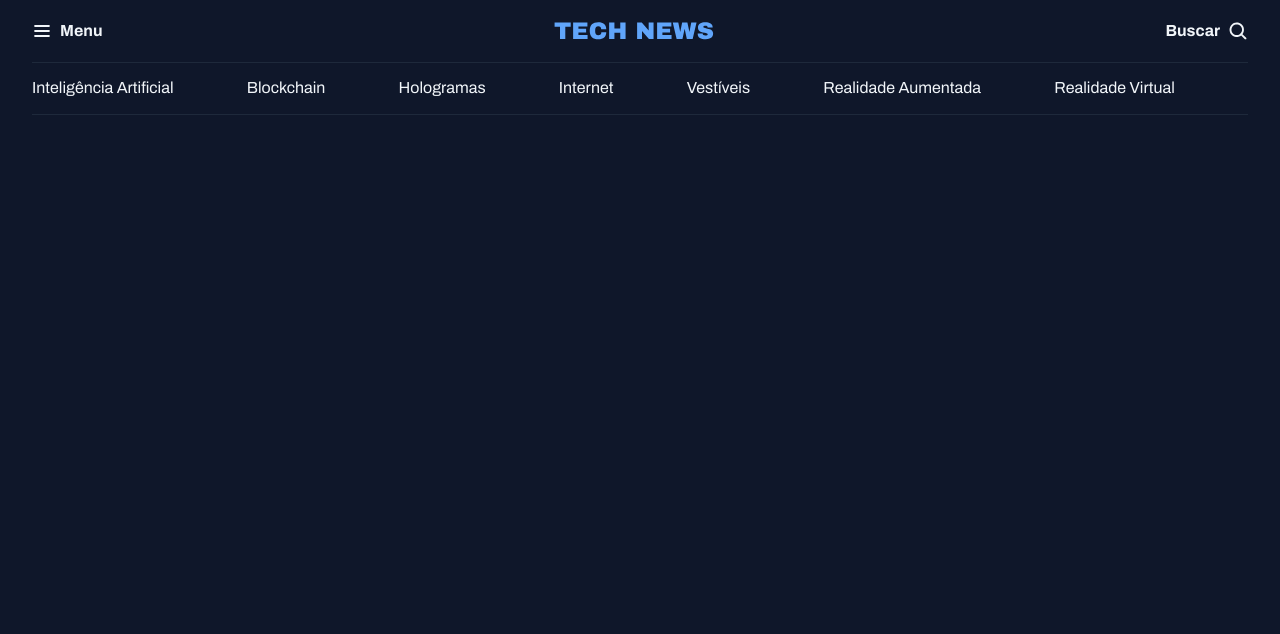
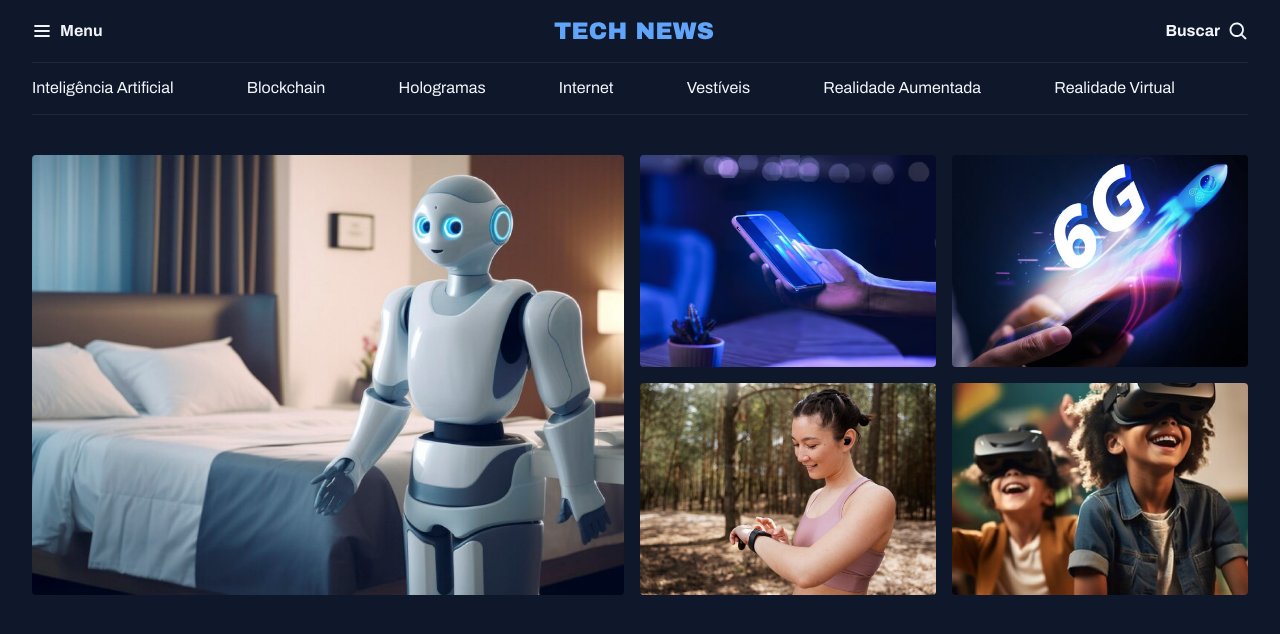
Before and after one commit to KwagFN/Projeto-03, a plain HTML site: page index.html in a window 1280 px wide. Drawn offline with Linux system fonts and the light colour scheme.

Commit message:
estruturando o featured

```diff
--- a/index.html
+++ b/index.html
@@ -37,5 +37,31 @@
       <a href="#">Realidade Virtual</a>
     </nav>
   </header>
+
+  <main class="grid container">
+    <section id="featured" class="grid grid-flow-col gap-16">
+      <div>
+        <img src="assets/images/Image 01.png" alt="">
+      </div>
+
+      <div class="grid grid-cols-2 gap-16">
+        <div>
+          <img src="assets/images/Image 02.png" alt="">
+        </div>
+
+        <div>
+          <img src="assets/images/Image 03.png" alt="">
+        </div>
+
+        <div>
+          <img src="assets/images/Image 04.png" alt="">
+        </div>
+
+        <div>
+          <img src="assets/images/Image 05.png" alt="">
+        </div>
+      </div>
+    </section>
+  </main>
 </body>
 </html>
--- a/styles/global.css
+++ b/styles/global.css
@@ -40,17 +40,16 @@ h1, h2, h3 {
   font: inherit;
 }
 
+img {
+  max-width: 100%;
+}
+
 .container {
   max-width: 1280px;
   padding-inline: 32px;
   margin-inline: auto;
 }
 
-/* Utility-first */
-.grid {
-  display: grid;
+main {
+  margin-top: 40px;
 }
-
-.grid-flow-col {
-  grid-auto-flow: column;
-}
--- a/styles/index.css
+++ b/styles/index.css
@@ -1,2 +1,4 @@
 @import url(global.css);
+@import url(utility.css);
 @import url(header.css);
+@import url(sections.css);
--- /dev/null
+++ b/styles/sections.css
@@ -0,0 +1,7 @@
+#featured {
+  img {
+    height: 100%;
+    object-fit: cover;
+    border-radius: 4px;
+  }
+}
--- /dev/null
+++ b/styles/utility.css
@@ -0,0 +1,15 @@
+.grid {
+  display: grid;
+}
+
+.grid-flow-col {
+  grid-auto-flow: column;
+}
+
+.grid-cols-2 {
+  grid-template-columns: 1fr 1fr;
+}
+
+.gap-16 {
+  gap: 16px;
+}
```
